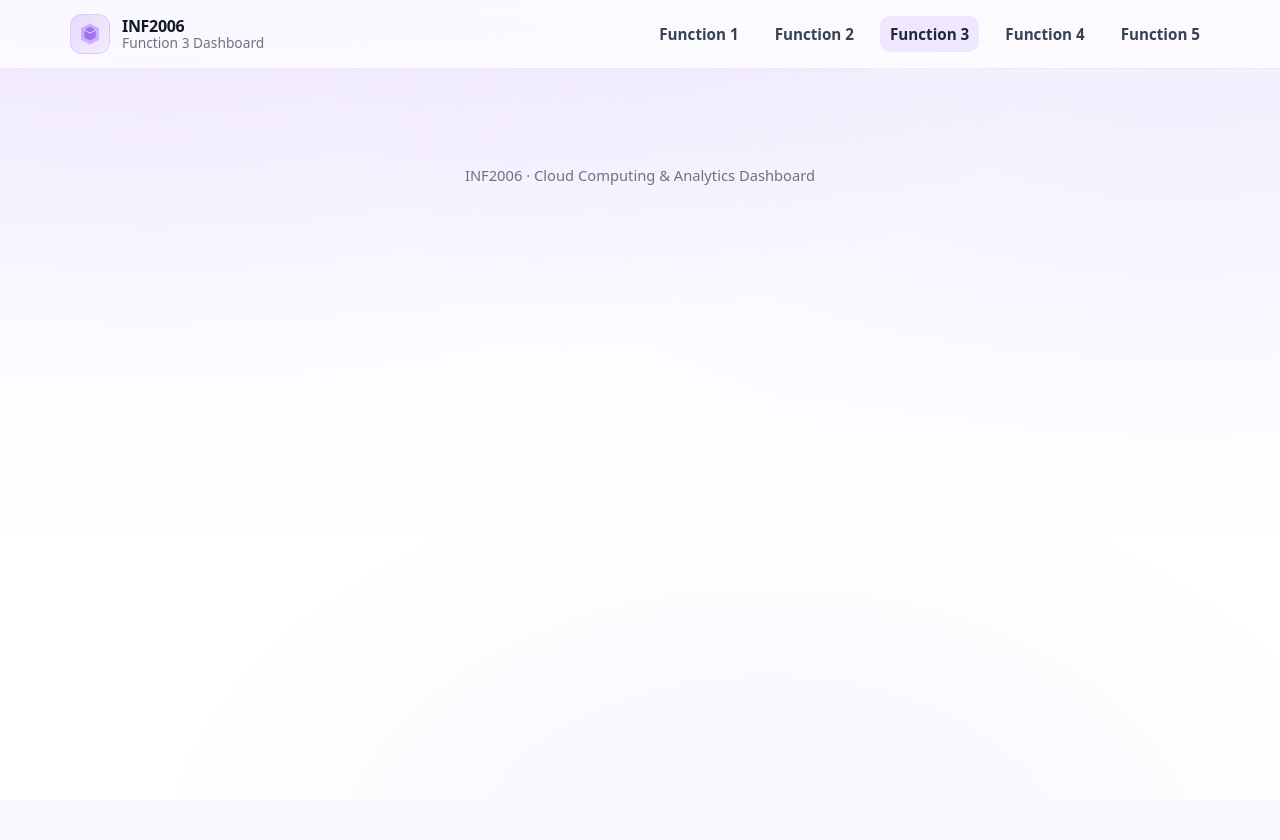
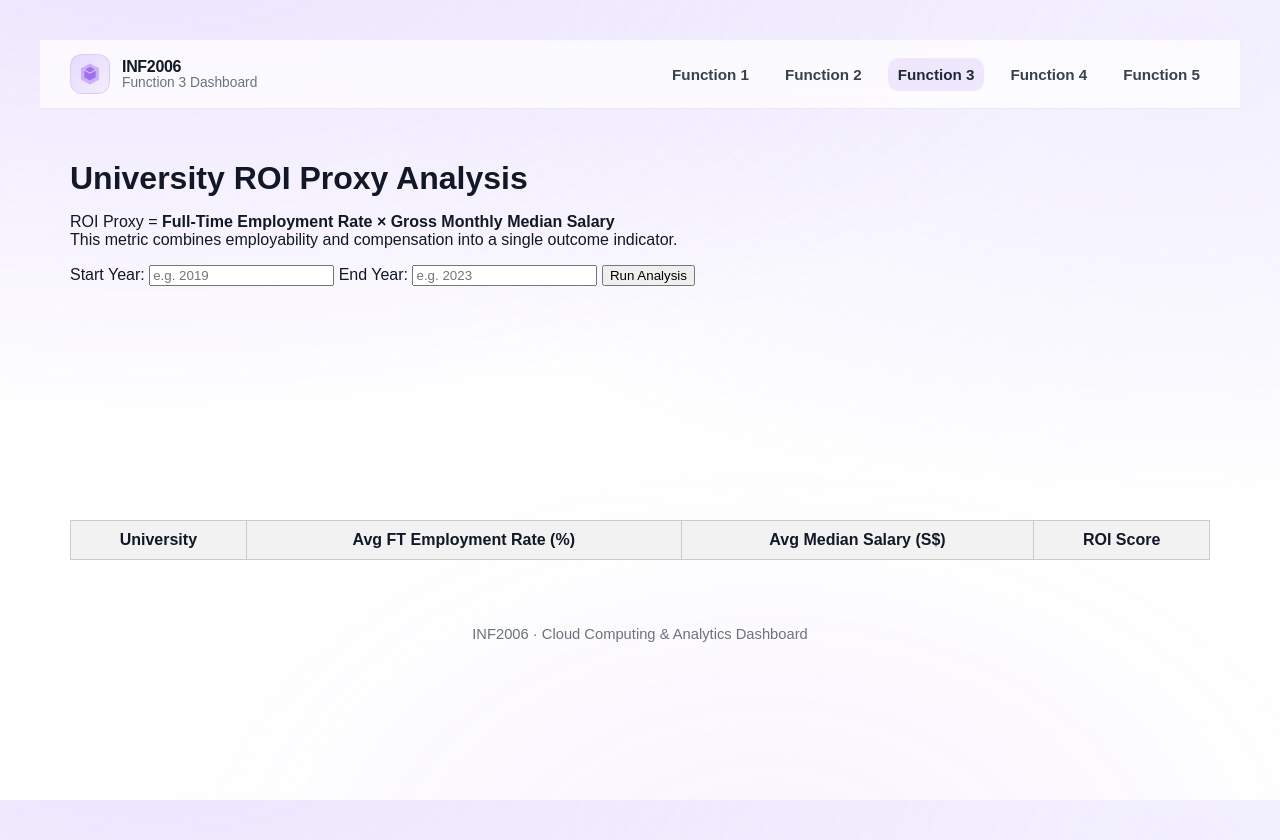
Before and after one commit to OwenNyo/INF2006-CloudComputing, a Flask app: page /function3 in a window 1280 px wide. Before the commit the page ends 185 px from the top, so only its background shows below. Run offline with Flask 3, Linux system fonts and the light colour scheme; lists and menus that the app fills with data are empty; a map, chart or similar area stays blank.

Commit message:
Function 3 test

```diff
--- a/app.py
+++ b/app.py
@@ -1,6 +1,7 @@
-from flask import Flask, render_template
+from flask import Flask, render_template, jsonify, request
 import os
 import pandas as pd
+import numpy as np
 from dotenv import load_dotenv
 import math
 
@@ -9,19 +10,15 @@ app = Flask(__name__)
 # Load .env if present (safe for both local and EC2)
 load_dotenv()
 
+
 def load_dataset():
     source = os.getenv("DATA_SOURCE", "local").lower()
 
     if source == "local":
-        path = os.getenv(
-            "LOCAL_DATA_PATH",
-            "data/GraduateEmployment.csv"
-        )
+        path = os.getenv("LOCAL_DATA_PATH", "data/GraduateEmployment.csv")
 
         if not os.path.exists(path):
-            raise FileNotFoundError(
-                f"Local dataset not found at {path}"
-            )
+            raise FileNotFoundError(f"Local dataset not found at {path}")
 
         return pd.read_csv(path)
 
@@ -29,21 +26,17 @@ def load_dataset():
         url = os.getenv("S3_PRESIGNED_URL")
 
         if not url:
-            raise RuntimeError(
-                "S3_PRESIGNED_URL is not set"
-            )
+            raise RuntimeError("S3_PRESIGNED_URL is not set")
 
         try:
             return pd.read_csv(url)
         except Exception as e:
             raise RuntimeError(
-                "Failed to load dataset from pre-signed URL. "
-                "It may have expired."
+                "Failed to load dataset from pre-signed URL. " "It may have expired."
             ) from e
 
-    raise RuntimeError(
-        f"Unknown DATA_SOURCE value: {source}"
-    )
+    raise RuntimeError(f"Unknown DATA_SOURCE value: {source}")
+
 
 def compute_employability_stability(df: pd.DataFrame, group_col: str = "university"):
     """
@@ -87,9 +80,76 @@ def compute_employability_stability(df: pd.DataFrame, group_col: str = "universi
     years = sorted(series_df["year"].unique().tolist())
     return stats_df, series_df, years
 
+
+def compute_university_roi(df: pd.DataFrame, year=None, start_year=None, end_year=None):
+    filtered = df.copy()
+
+    # Ensure numeric types (GES often stores as text)
+    filtered["employment_rate_ft_perm"] = pd.to_numeric(
+        filtered["employment_rate_ft_perm"], errors="coerce"
+    )
+    filtered["gross_monthly_median"] = pd.to_numeric(
+        filtered["gross_monthly_median"], errors="coerce"
+    )
+    filtered["year"] = pd.to_numeric(filtered["year"], errors="coerce")
+
+    # Drop rows missing required values
+    filtered = filtered.dropna(
+        subset=["year", "university", "employment_rate_ft_perm", "gross_monthly_median"]
+    )
+
+    # Optional filters
+    if year is not None:
+        filtered = filtered[filtered["year"] == year]
+
+    if start_year is not None and end_year is not None:
+        filtered = filtered[
+            (filtered["year"] >= start_year) & (filtered["year"] <= end_year)
+        ]
+
+    grouped = (
+        filtered.groupby("university")
+        .agg(
+            avg_ft_employment_rate=("employment_rate_ft_perm", "mean"),
+            avg_median_salary=("gross_monthly_median", "mean"),
+        )
+        .reset_index()
+    )
+
+    grouped["roi_score"] = (
+        grouped["avg_ft_employment_rate"] * grouped["avg_median_salary"]
+    )
+    grouped = grouped.sort_values(by="roi_score", ascending=False).round(2)
+
+    return grouped
+
+
+@app.route("/api/roi/university", methods=["GET"])
+def university_roi():
+    year = request.args.get("year", type=int)
+    start_year = request.args.get("start_year", type=int)
+    end_year = request.args.get("end_year", type=int)
+
+    df = load_dataset()
+
+    result_df = compute_university_roi(
+        df=df, year=year, start_year=start_year, end_year=end_year
+    )
+
+    return jsonify(
+        {
+            "metric": "University ROI Proxy",
+            "definition": "FT Employment Rate × Gross Monthly Median Salary",
+            "filters": {"year": year, "start_year": start_year, "end_year": end_year},
+            "results": result_df.to_dict(orient="records"),
+        }
+    )
+
+
 @app.route("/")
 def home():
     return render_template("index.html")
+
 
 @app.route("/function1")
 def function1():
@@ -143,26 +203,32 @@ def function1():
         bottom3=bottom3
     )
 
+
 @app.route("/function2")
 def function2():
     return render_template("function2.html")
+
 
 @app.route("/function3")
 def function3():
     return render_template("function3.html")
 
+
 @app.route("/function4")
 def function4():
     return render_template("function4.html")
 
+
 @app.route("/function5")
 def function5():
     return render_template("function5.html")
+
 
 @app.route("/api/preview")
 def preview():
     df = load_dataset()
     return df.head(10).to_json(orient="records")
 
+
 if __name__ == "__main__":
     app.run(debug=True)
--- /dev/null
+++ b/static/css/function3.css
@@ -0,0 +1,33 @@
+body {
+    font-family: Arial, sans-serif;
+    margin: 40px;
+}
+
+h1 {
+    margin-bottom: 10px;
+}
+
+.controls {
+    margin-bottom: 20px;
+}
+
+table {
+    border-collapse: collapse;
+    width: 100%;
+    margin-top: 30px;
+}
+
+th,
+td {
+    border: 1px solid #ccc;
+    padding: 10px;
+    text-align: center;
+}
+
+th {
+    background-color: #f2f2f2;
+}
+
+canvas {
+    margin-top: 30px;
+}
--- /dev/null
+++ b/static/js/function3.js
@@ -0,0 +1,84 @@
+let roiChart = null;
+
+function loadROI() {
+    const startYear = document.getElementById("startYear").value;
+    const endYear = document.getElementById("endYear").value;
+
+    let url = "/api/roi/university";
+
+    if (startYear && endYear) {
+        url += `?start_year=${startYear}&end_year=${endYear}`;
+    }
+
+    fetch(url)
+        .then(response => response.json())
+        .then(data => {
+            renderTable(data.results);
+            renderChart(data.results);
+        })
+        .catch(error => {
+            console.error("Error loading ROI data:", error);
+        });
+}
+
+function renderTable(results) {
+    const tbody = document.querySelector("#roiTable tbody");
+    tbody.innerHTML = "";
+
+    results.forEach(row => {
+        const tr = document.createElement("tr");
+
+        tr.innerHTML = `
+            <td>${row.university}</td>
+            <td>${row.avg_ft_employment_rate}</td>
+            <td>${row.avg_median_salary}</td>
+            <td>${row.roi_score}</td>
+        `;
+
+        tbody.appendChild(tr);
+    });
+}
+
+function renderChart(results) {
+    const labels = results.map(r => r.university);
+    const roiScores = results.map(r => r.roi_score);
+
+    const ctx = document.getElementById("roiChart").getContext("2d");
+
+    if (roiChart) {
+        roiChart.destroy();
+    }
+
+    roiChart = new Chart(ctx, {
+        type: "bar",
+        data: {
+            labels: labels,
+            datasets: [{
+                label: "ROI Proxy Score",
+                data: roiScores
+            }]
+        },
+        options: {
+            responsive: true,
+            plugins: {
+                legend: {
+                    display: false
+                }
+            },
+            scales: {
+                y: {
+                    title: {
+                        display: true,
+                        text: "ROI Score (Index)"
+                    }
+                },
+                x: {
+                    title: {
+                        display: true,
+                        text: "University"
+                    }
+                }
+            }
+        }
+    });
+}
--- a/templates/function3.html
+++ b/templates/function3.html
@@ -1,10 +1,14 @@
 <!DOCTYPE html>
 <html lang="en">
+
 <head>
     <meta charset="UTF-8" />
     <meta name="viewport" content="width=device-width, initial-scale=1.0" />
     <title>Function 3</title>
     <link rel="stylesheet" href="{{ url_for('static', filename='css/style.css') }}">
+    <link rel="stylesheet" href="{{ url_for('static', filename='css/function3.css') }}">
+    <!-- Chart.js CDN -->
+    <script src="https://cdn.jsdelivr.net/npm/chart.js"></script>
 </head>
 
 <body>
@@ -13,9 +17,9 @@
             <a class="brand" href="/">
                 <span class="logo" aria-hidden="true">
                     <svg viewBox="0 0 64 64" fill="none">
-            <path d="M32 6L54 18V46L32 58L10 46V18L32 6Z" class="logo-a"/>
-            <path d="M32 14L46 22V40L32 48L18 40V22L32 14Z" class="logo-b"/>
-            <path d="M18 22L32 30L46 22" class="logo-c"/>
+                        <path d="M32 6L54 18V46L32 58L10 46V18L32 6Z" class="logo-a" />
+                        <path d="M32 14L46 22V40L32 48L18 40V22L32 14Z" class="logo-b" />
+                        <path d="M18 22L32 30L46 22" class="logo-c" />
                     </svg>
                 </span>
                 <span class="brand-text">
@@ -36,9 +40,43 @@
 
     <main class="page">
         <!-- Intentionally blank (content will be added later) -->
+        <h1>University ROI Proxy Analysis</h1>
+
+        <p>
+            ROI Proxy = <strong>Full-Time Employment Rate × Gross Monthly Median Salary</strong><br>
+            This metric combines employability and compensation into a single outcome indicator.
+        </p>
+
+        <div class="controls">
+            <label>Start Year:</label>
+            <input type="number" id="startYear" placeholder="e.g. 2019">
+
+            <label>End Year:</label>
+            <input type="number" id="endYear" placeholder="e.g. 2023">
+
+            <button onclick="loadROI()">Run Analysis</button>
+        </div>
+
+        <canvas id="roiChart"></canvas>
+
+        <table id="roiTable">
+            <thead>
+                <tr>
+                    <th>University</th>
+                    <th>Avg FT Employment Rate (%)</th>
+                    <th>Avg Median Salary (S$)</th>
+                    <th>ROI Score</th>
+                </tr>
+            </thead>
+            <tbody></tbody>
+        </table>
+
+        <script src="{{ url_for('static', filename='js/function3.js') }}"></script>
+
     </main>
     <footer class="footer">
         <p>INF2006 · Cloud Computing & Analytics Dashboard</p>
     </footer>
 </body>
+
 </html>
```
Lines whose indentation alone changed are shown as unchanged.
